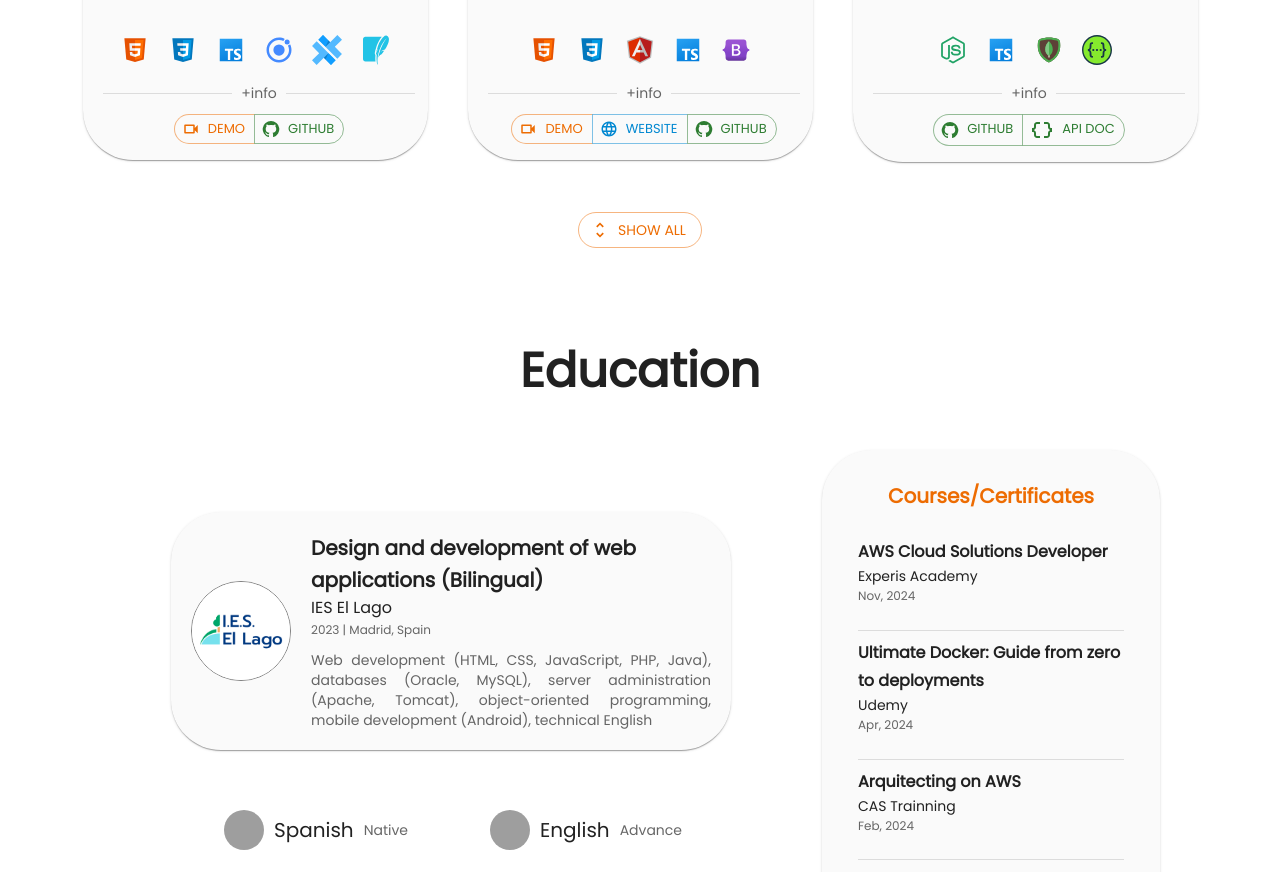
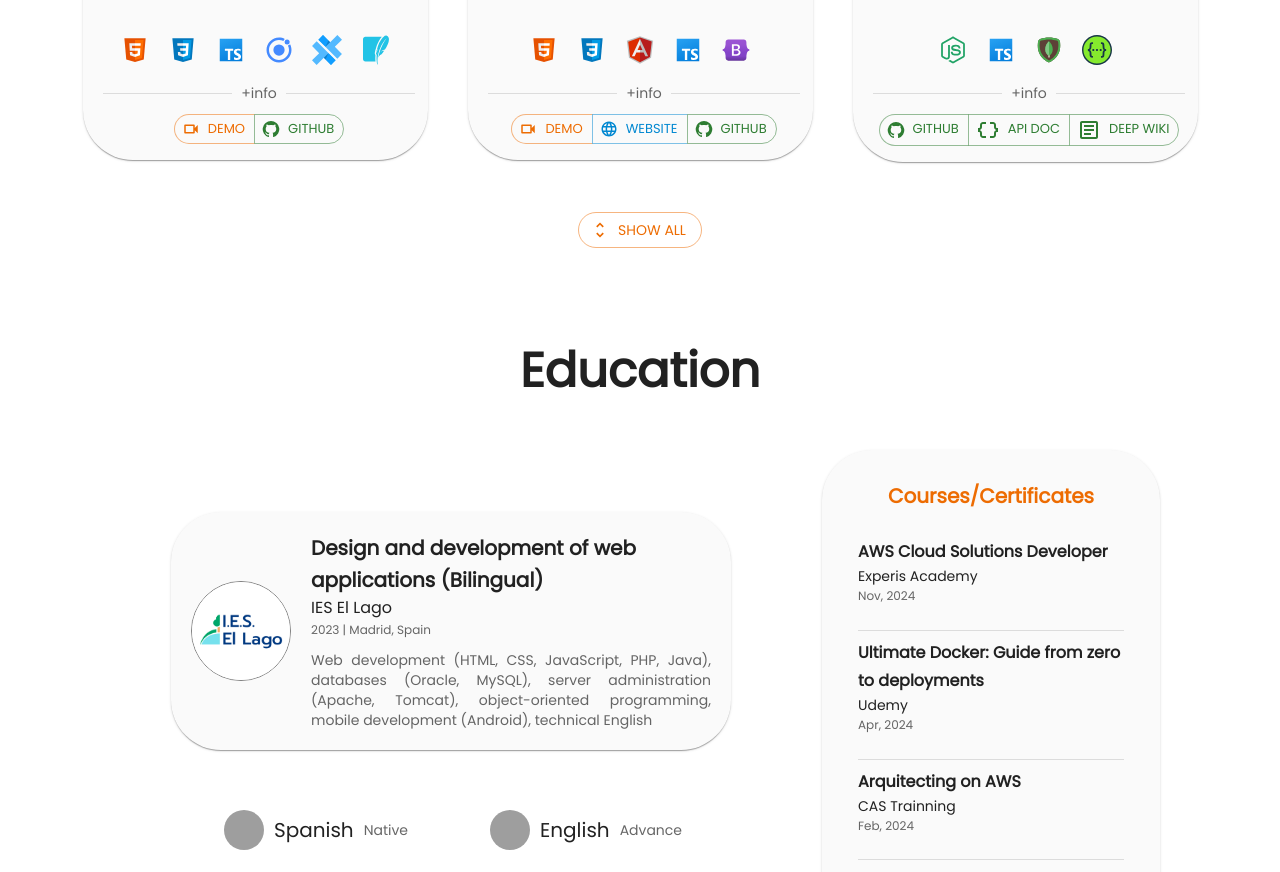
Before and after one commit to EduGese/Portfolio, a React (Vite) app: page / in a window 1280 px wide. Shown: the part 2925-3797 px from the top of the page. Built offline with nearby package versions, Linux system fonts and the light colour scheme; grey boxes are pictures that could not be loaded; a web font is replaced by a local one.

Commit message:
feat: add deepWiki support to ProjectCard and projects
- Added deepWiki property to project data in projects.jsx
- Updated ProjectCard component to display Deep Wiki button

```diff
--- a/src/App.jsx
+++ b/src/App.jsx
@@ -790,6 +790,7 @@ function App() {
                     gif={project.gif}
                     gifOrientation={project.gifOrientation}
                     swaggerDoc={project.swaggerDoc}
+                    deepWiki={project.deepWiki}
                   />
                 </motion.div>
               ))}
--- a/src/components/ProjectCard.jsx
+++ b/src/components/ProjectCard.jsx
@@ -13,11 +13,12 @@ import LanguageOutlinedIcon from '@mui/icons-material/LanguageOutlined';
 import GitHubIcon from '@mui/icons-material/GitHub';
 import Divider from '@mui/material/Divider';
 import DataObjectIcon from '@mui/icons-material/DataObject';
+import ArticleOutlinedIcon from '@mui/icons-material/ArticleOutlined';
 
 
 
 
-export default function ProjectCard({ name, image, description, technologies, ghLink, demoLink, websiteLink, gif, swaggerDoc }) {
+export default function ProjectCard({ name, image, description, technologies, ghLink, demoLink, websiteLink, gif, swaggerDoc, deepWiki }) {
   const [isHovered, setIsHovered] = React.useState(false);
   const [gifUrl, setGifUrl] = React.useState(gif);
 
@@ -186,6 +187,24 @@ export default function ProjectCard({ name, image, description, technologies, gh
             API Doc
           </Button>
           }
+                     {swaggerDoc && <Button
+            variant="outlined"
+            color='success'
+            href={deepWiki}
+            startIcon={<ArticleOutlinedIcon style={{ width: 24, height: 24 }}/>}
+            sx={{
+              borderRadius: 50,
+              transition: 'all 0.5s ease',
+              '&:hover': {
+                backgroundColor: (theme) => theme.palette.success.main,
+                color: '#fff',
+                borderColor: (theme) => theme.palette.success.main
+              }
+            }}
+          >
+            Deep Wiki
+          </Button>
+          }
 
         </ButtonGroup>
 
--- a/src/constants/projects.jsx
+++ b/src/constants/projects.jsx
@@ -37,6 +37,7 @@ export const projects = [
         swaggerDoc: 'https://edugese.github.io/ScreenPulse-backend-Api/',
         gif: '/assets/gifs/screenPulse.gif',
         gifOrientation: 'landscape',
+        deepWiki: 'https://deepwiki.com/EduGese/ScreenPulse-backend-Api/1-overview'
     },
     {
         name: 'The-Weather-App',
```
